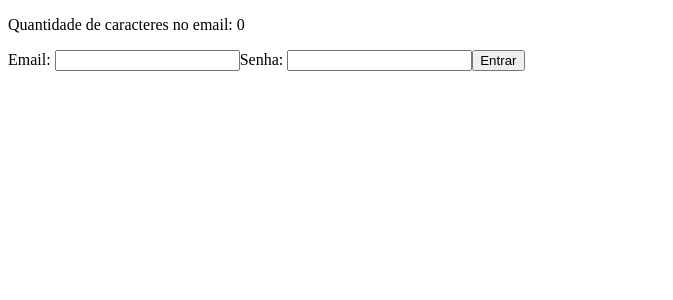
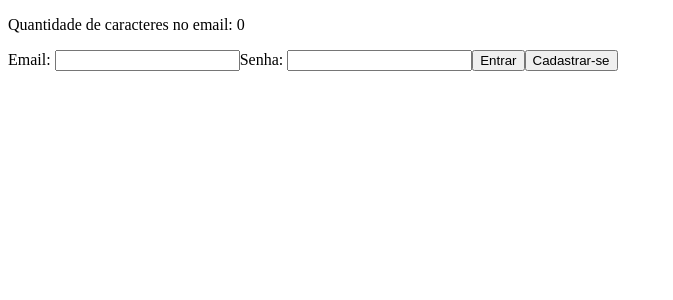
Before and after one commit to rafaelpcosta1/faciliti, a React (Create React App) app: page /login in a window 1280 px wide. Shown: the top 300 px of the page, without its empty margins (0-673 px from the left). Built offline with nearby package versions, Linux system fonts and the light colour scheme.

Commit message:
feat: learning to pass children components

```diff
--- a/src/app/pages/login/Login.tsx
+++ b/src/app/pages/login/Login.tsx
@@ -1,4 +1,5 @@
 import { useCallback, useMemo, useRef, useState } from "react";
+import { ButtonLogin } from "./components/ButtonLogin";
 import { InputLogin } from "./components/InputLogin";
 
 export const Login = () => {
@@ -43,9 +44,11 @@ export const Login = () => {
                     onChange={newValue => setPassword(newValue)}
                 />
 
-                <button type="button" onClick={handleEntrar}>
+                <ButtonLogin type="button" onClick={handleEntrar}>
                     Entrar
-                </button>
+                </ButtonLogin>
+
+                <ButtonLogin type="button" onClick={handleEntrar} children={<>Cadastrar-se</>} />
             </form>
         </div >
     );
--- /dev/null
+++ b/src/app/pages/login/components/ButtonLogin.tsx
@@ -0,0 +1,14 @@
+interface IButtonLoginProps {
+   type?: "button" | "submit" | "reset";
+   onClick: () => void;
+
+   children: React.ReactNode;
+}
+
+export const ButtonLogin: React.FC<IButtonLoginProps> = ({ type, onClick, children }) => {
+   return (
+      <button type={type} onClick={onClick}>
+         {children}
+      </button>
+   );
+}
```
